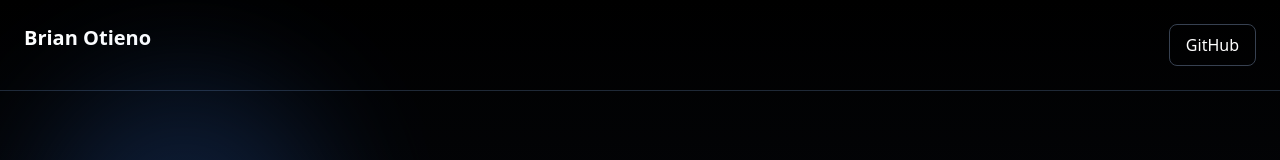
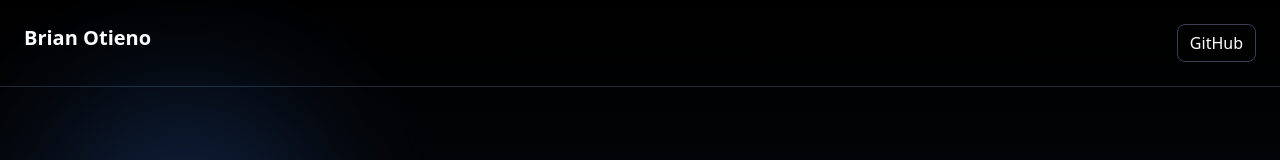
Before and after one commit to Rawal-Brian/briano.dev, a React (Vite) app: page / in a window 1280 px wide. Shown: the top 160 px of the page. Built offline with nearby package versions, Linux system fonts and the light colour scheme.

Commit message:
git btn update

```diff
--- a/src/App.tsx
+++ b/src/App.tsx
@@ -19,10 +19,11 @@ export default function App() {
         <a
           href="https://github.com/Rawal-Brian"
           target="_blank"
-          className="border border-gray-700 px-4 py-2 rounded-lg hover:bg-blue-500 hover:text-black transition items-right flex gap-2 justify-right"
+          rel="noopener noreferrer"
+          className="border border-gray-700 px-2 py-1 text-sm sm:px-3 sm:py-1.5 sm:text-base rounded-lg hover:bg-blue-500 hover:text-black transition"
         >
           GitHub
-        </a>
+      </a>
 
       </nav>
 
```
